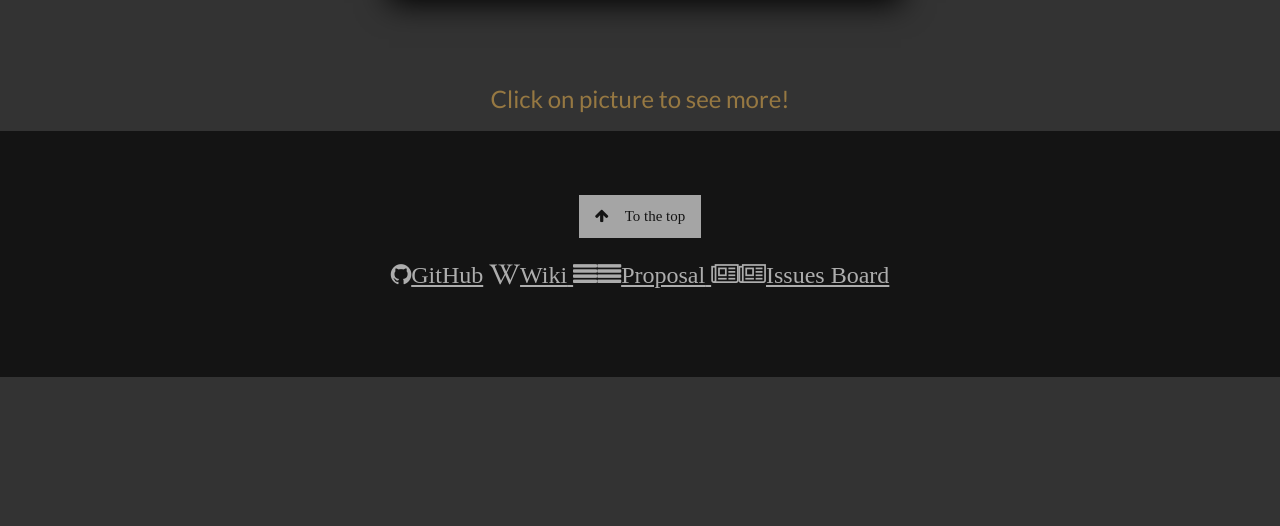
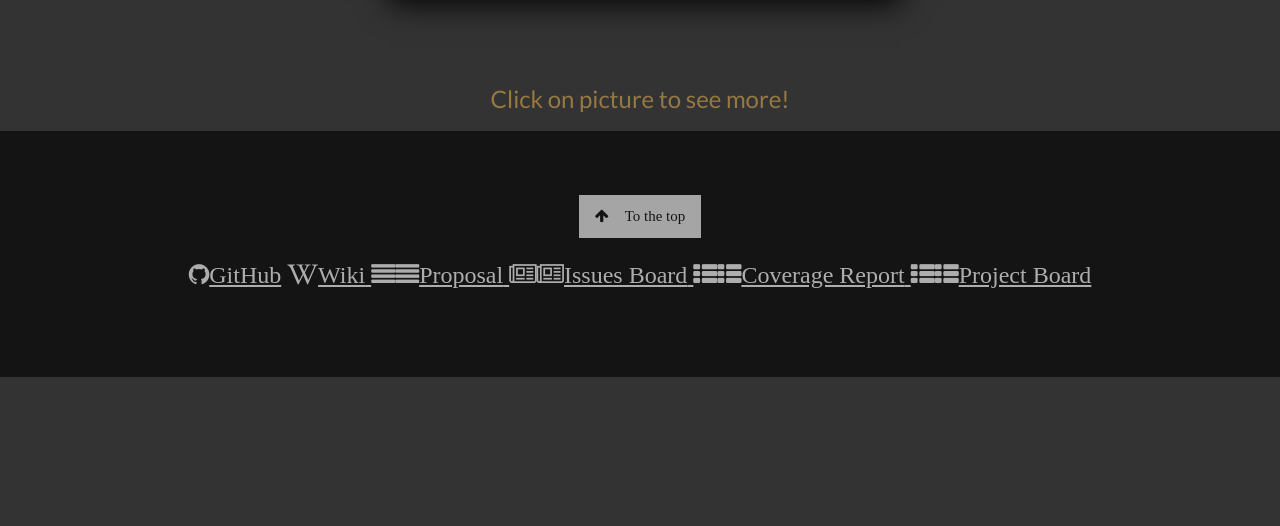
Before and after one commit to harshakurra123/quotes, a Django app: template templates/home.html in a window 1280 px wide. Shown: the part 311-837 px from the top of the page. Run offline with Django 3.2, Linux system fonts and the light colour scheme; the template is opened without the code that fills it, so the values that code supplies are empty.

Commit message:
update extra links in home page

```diff
--- a/templates/home.html
+++ b/templates/home.html
@@ -174,6 +174,9 @@
             <i class="fa fa-wikipedia-w"><a href="https://github.com/harshakurra123/quotes/wiki">Wiki</i>
             <i class="fa -solid fa-align-justify"><a href="https://github.com/harshakurra123/quotes/blob/main/rfp.md">Proposal</i>
             <i class="fa fa-newspaper-o"><a href="https://github.com/harshakurra123/quotes/issues">Issues Board</i>
+            <i class="fa fa-th-list"><a href="https://quotes-life.herokuapp.com/report/">Coverage Report</i>
+            <i class="fa fa-th-list"><a href="https://github.com/harshakurra123/quotes/projects/1">Project Board</i>
+
         </div>
 
     </footer>
```
